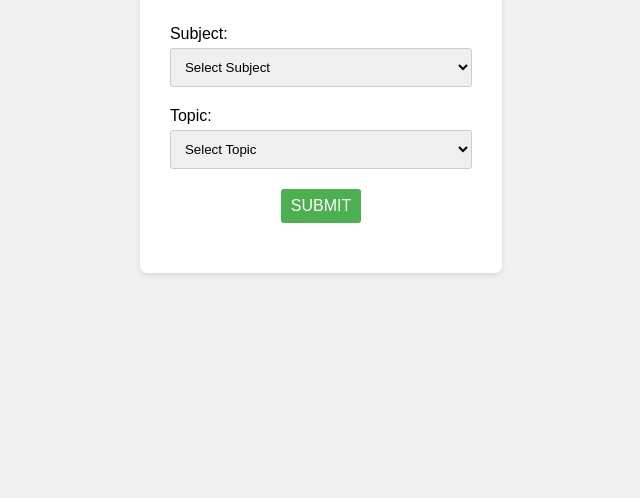
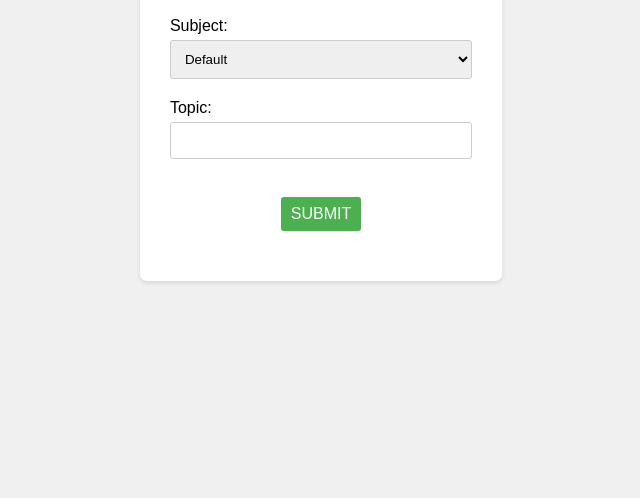
Before and after one commit to Sainihitp25/SubjectTracker, a plain HTML site: page index.html in a window 1280 px wide. Shown: the part 318-816 px from the top of the page, without its empty margins (319-959 px from the left). Drawn offline with Linux system fonts and the light colour scheme.

Commit message:
index.html
Updated as required
- Added default subject and option for new subject
- Previous dropdown for topic --  changed to text box

```diff
--- a/index.html
+++ b/index.html
@@ -78,19 +78,18 @@
       <div class="form-group">
         <label for="subject">Subject:</label>
         <select id="subject" name="subject">
-          <option value="">Select Subject</option>
-          <option value="Math">Math</option>
-          <option value="Science">Science</option>
-          <option value="English">English</option>
-        </select>
+          <option value="" disabled hidden>Select Subject</option>
+          <option value="Default" selected>Default</option>
+          <option value="AddNew">Add New</option>
+
+          </select>
       </div>
       <div class="form-group">
         <label for="topic">Topic:</label>
-        <select id="topic" name="topic">
-          <option value="">Select Topic</option>
-          <option value="Algebra">Algebra</option>
-          <option value="Geometry">Geometry</option>
-          <option value="Physics">Physics</option>
+
+        <input type="text" id="topic" name="topic"><br><br>
+
+
         </select>
 
         <div class="submit-btn">
```
